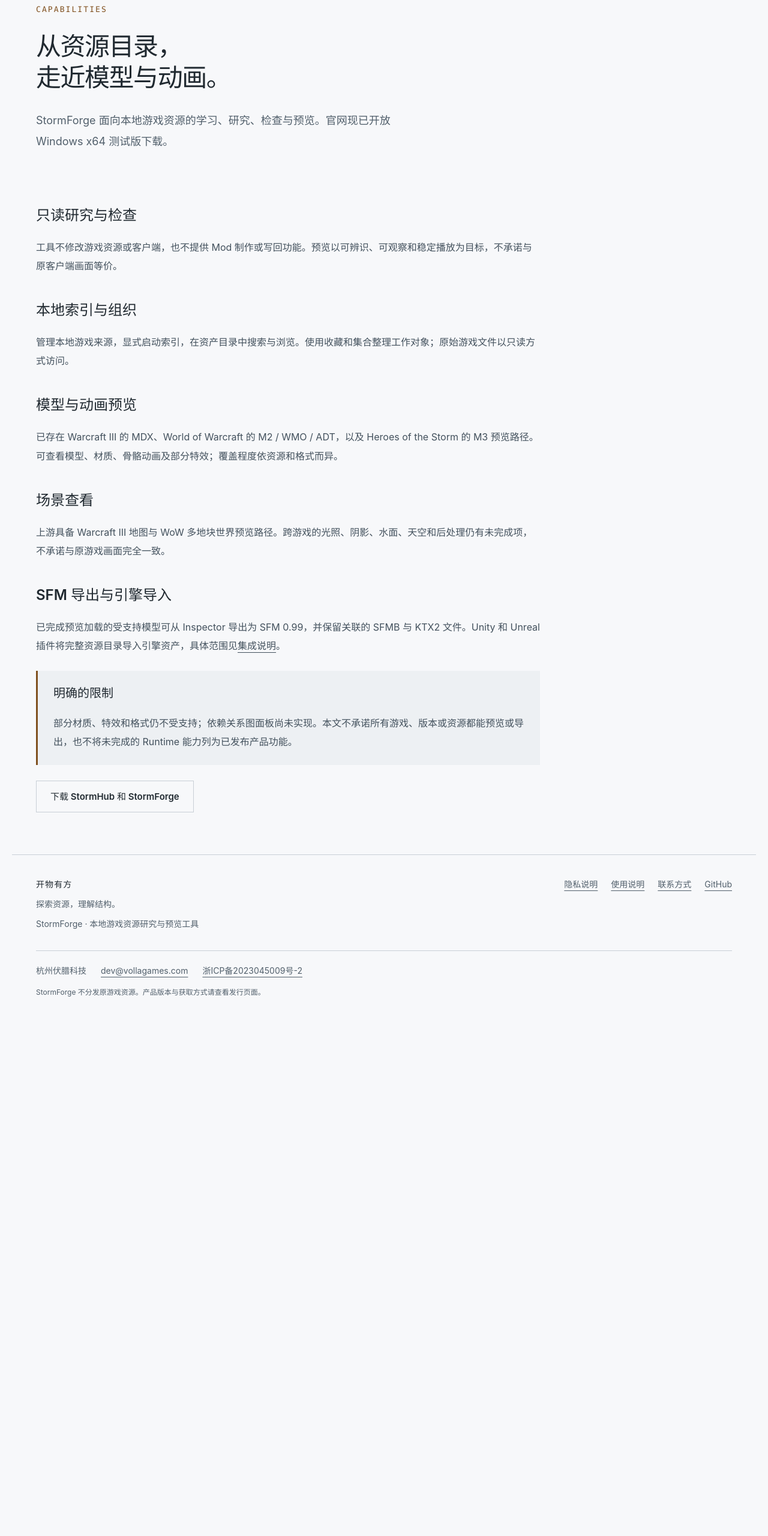
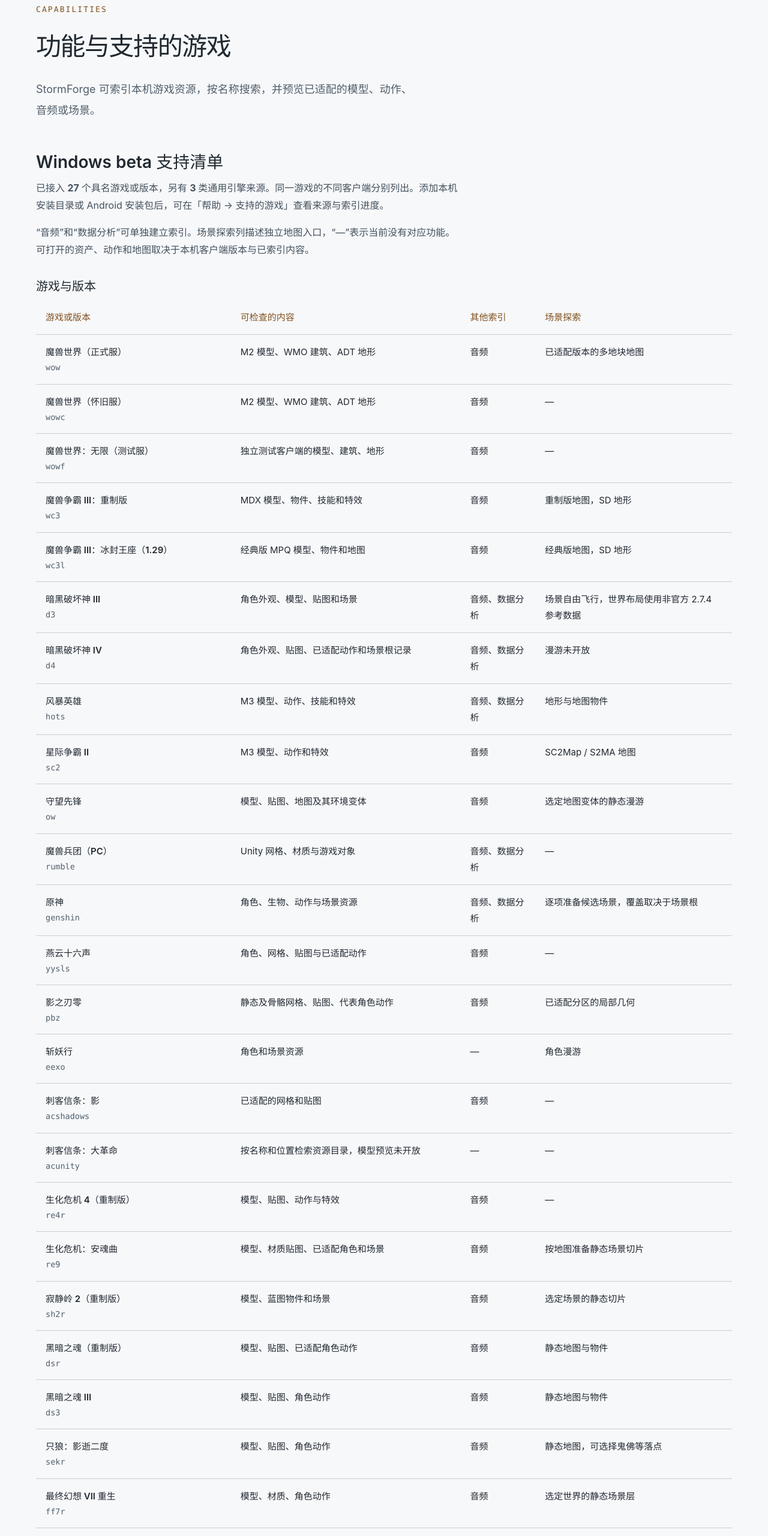
Before and after one commit to vincentely/StormForge-Toolkit, an Astro site: page /features in a window 1280 px wide. Shown: the part 160-2720 px from the top of the page at 60% size. Before the commit the page ends 1856 px from the top, so only its background shows below. Built offline with nearby package versions, Linux system fonts and the light colour scheme; Astro itself is replaced by a stand-in of ours.

Commit message:
Publish the Windows beta game coverage list and refreshed download

```diff
--- a/src/pages/docs.astro
+++ b/src/pages/docs.astro
@@ -17,7 +17,7 @@ import Layout from '../layouts/Layout.astro';
   <h2>打开第一个资源</h2>
   <p>StormForge 的图形预览需要 Windows x64、支持 Direct3D 12 的显卡和相应驱动。先在本机安装合法拥有的受支持游戏，再使用所选通道提供的登录方式进入 StormForge。</p>
   <ol>
-    <li>在 <code>Sources</code> 中添加本机游戏目录或受支持的移动端安装包。</li>
+    <li>在「帮助 → 支持的游戏」查看各版本的能力与本机索引状态，再添加安装目录或 Android 安装包。也可以先查看<a href="/features/#supported-games">官网游戏支持清单</a>。</li>
     <li>为需要的内容启动索引。索引完成后，在资产浏览器中搜索并选择模型或场景，打开预览。</li>
     <li>在预览中观察模型、材质和可用动作。引擎集成的可用范围取决于对应产品版本和账号授权。</li>
   </ol>
--- a/src/pages/features.astro
+++ b/src/pages/features.astro
@@ -1,7 +1,47 @@
 ---
 import Layout from '../layouts/Layout.astro';
+import { Content as SupportedGames } from '../supported-games.md';
 ---
-<Layout title="功能与支持范围" description="了解 StormForge 已实现的索引、预览和 SFM 工作流，以及当前明确的能力边界。">
-<header class="page-head"><p class="eyebrow">CAPABILITIES</p><h1>从资源目录，<br />走近模型与动画。</h1><p class="lead">StormForge 面向本地游戏资源的学习、研究、检查与预览。官网现已开放 Windows x64 测试版下载。</p></header>
-<div class="prose"><h2>只读研究与检查</h2><p>工具不修改游戏资源或客户端，也不提供 Mod 制作或写回功能。预览以可辨识、可观察和稳定播放为目标，不承诺与原客户端画面等价。</p><h2>本地索引与组织</h2><p>管理本地游戏来源，显式启动索引，在资产目录中搜索与浏览。使用收藏和集合整理工作对象；原始游戏文件以只读方式访问。</p><h2>模型与动画预览</h2><p>已存在 Warcraft III 的 MDX、World of Warcraft 的 M2 / WMO / ADT，以及 Heroes of the Storm 的 M3 预览路径。可查看模型、材质、骨骼动画及部分特效；覆盖程度依资源和格式而异。</p><h2>场景查看</h2><p>上游具备 Warcraft III 地图与 WoW 多地块世界预览路径。跨游戏的光照、阴影、水面、天空和后处理仍有未完成项，不承诺与原游戏画面完全一致。</p><h2>SFM 导出与引擎导入</h2><p>已完成预览加载的受支持模型可从 Inspector 导出为 SFM 0.99，并保留关联的 SFMB 与 KTX2 文件。Unity 和 Unreal 插件将完整资源目录导入引擎资产，具体范围见<a href="/docs/#integrations">集成说明</a>。</p><div class="notice"><h3>明确的限制</h3><p>部分材质、特效和格式仍不受支持；依赖关系图面板尚未实现。本文不承诺所有游戏、版本或资源都能预览或导出，也不将未完成的 Runtime 能力列为已发布产品功能。</p></div><a class="button" href="/download/">下载 StormHub 和 StormForge</a></div>
+<Layout title="功能与支持的游戏" description="按游戏和版本查看 StormForge Windows beta 的资产预览、音频、数据分析与场景探索支持范围。">
+  <header class="page-head">
+    <p class="eyebrow">CAPABILITIES</p>
+    <h1>功能与支持的游戏</h1>
+    <p class="lead">StormForge 可索引本机游戏资源，按名称搜索，并预览已适配的模型、动作、音频或场景。</p>
+  </header>
+
+  <section id="supported-games" class="coverage" aria-labelledby="coverage-title">
+    <h2 id="coverage-title">Windows beta 支持清单</h2>
+    <SupportedGames />
+  </section>
+
+  <div class="prose">
+    <h2>索引与预览</h2>
+    <p>在「游戏来源」中添加本机安装目录或 Android 安装包，勾选所需的索引。打开资产即可检查模型、材质或可用动作，也可用收藏和集合整理资源。StormForge 以只读方式访问游戏文件。</p>
+    <p>场景探索可检查地图的地形、建筑和摆放物件。预览以可辨识、可观察和稳定播放为目标，材质、特效、光照和水面的呈现随游戏而异。依赖关系图面板尚未开放。</p>
+    <h2>引擎集成</h2>
+    <p>Agent 可以连接 StormForge MCP 获取 Unity 接收规范和参考实现，预检并重建受支持的资产，再查询回执。SFM 0.99 资源目录保留 SFMB 与 KTX2 依赖文件。Unity 和 Unreal 的导入范围、版本与账号要求见<a href="/docs/#integrations">集成说明</a>。</p>
+    <a class="button" href="/download/">下载 StormHub 和 StormForge</a>
+  </div>
 </Layout>
+
+<style>
+  .coverage { scroll-margin-top: 1rem; }
+  .coverage h2 { margin-bottom: .5rem; }
+  .coverage :global(p) { max-width: 70ch; color: var(--prose); }
+  .coverage :global(h3) { margin: 2rem 0 .5rem; }
+  .coverage :global(table) { margin: .5rem 0 1.25rem; }
+  .coverage :global(th:first-child) { width: 28%; }
+  .coverage :global(th:nth-child(2)) { width: 33%; }
+  .coverage :global(td:first-child) { font-weight: 600; }
+  .coverage :global(td code) { display: block; color: var(--muted); font-weight: 400; }
+  @media (max-width: 700px) {
+    .coverage :global(thead) { position: absolute; width: 1px; height: 1px; overflow: hidden; clip-path: inset(50%); }
+    .coverage :global(table), .coverage :global(tbody) { display: block; }
+    .coverage :global(tr) { display: grid; gap: .25rem; padding: .85rem 0; border-top: 1px solid var(--line); }
+    .coverage :global(td) { border: 0; padding: 0; }
+    .coverage :global(td:first-child) { font-size: 1rem; }
+    .coverage :global(td code) { display: inline; margin-left: .2rem; }
+    .coverage :global(td:nth-child(3)::before) { content: "其他索引　"; color: var(--muted); }
+    .coverage :global(td:nth-child(4)::before) { content: "场景探索　"; color: var(--muted); }
+  }
+</style>
--- /dev/null
+++ b/src/supported-games.md
@@ -0,0 +1,47 @@
+已接入 **27 个具名游戏或版本**，另有 **3 类通用引擎来源**。同一游戏的不同客户端分别列出。添加本机安装目录或 Android 安装包后，可在「帮助 → 支持的游戏」查看来源与索引进度。
+
+“音频”和“数据分析”可单独建立索引。场景探索列描述独立地图入口，“—”表示当前没有对应功能。可打开的资产、动作和地图取决于本机客户端版本与已索引内容。
+
+### 游戏与版本
+
+| 游戏或版本 | 可检查的内容 | 其他索引 | 场景探索 |
+| --- | --- | --- | --- |
+| 魔兽世界（正式服） `wow` | M2 模型、WMO 建筑、ADT 地形 | 音频 | 已适配版本的多地块地图 |
+| 魔兽世界（怀旧服） `wowc` | M2 模型、WMO 建筑、ADT 地形 | 音频 | — |
+| 魔兽世界：无限（测试服） `wowf` | 独立测试客户端的模型、建筑、地形 | 音频 | — |
+| 魔兽争霸 III：重制版 `wc3` | MDX 模型、物件、技能和特效 | 音频 | 重制版地图，SD 地形 |
+| 魔兽争霸 III：冰封王座（1.29） `wc3l` | 经典版 MPQ 模型、物件和地图 | 音频 | 经典版地图，SD 地形 |
+| 暗黑破坏神 III `d3` | 角色外观、模型、贴图和场景 | 音频、数据分析 | 场景自由飞行，世界布局使用非官方 2.7.4 参考数据 |
+| 暗黑破坏神 IV `d4` | 角色外观、贴图、已适配动作和场景根记录 | 音频、数据分析 | 漫游未开放 |
+| 风暴英雄 `hots` | M3 模型、动作、技能和特效 | 音频、数据分析 | 地形与地图物件 |
+| 星际争霸 II `sc2` | M3 模型、动作和特效 | 音频 | SC2Map / S2MA 地图 |
+| 守望先锋 `ow` | 模型、贴图、地图及其环境变体 | 音频 | 选定地图变体的静态漫游 |
+| 魔兽兵团（PC） `rumble` | Unity 网格、材质与游戏对象 | 音频、数据分析 | — |
+| 原神 `genshin` | 角色、生物、动作与场景资源 | 音频、数据分析 | 逐项准备候选场景，覆盖取决于场景根 |
+| 燕云十六声 `yysls` | 角色、网格、贴图与已适配动作 | 音频 | — |
+| 影之刃零 `pbz` | 静态及骨骼网格、贴图、代表角色动作 | 音频 | 已适配分区的局部几何 |
+| 斩妖行 `eexo` | 角色和场景资源 | — | 角色漫游 |
+| 刺客信条：影 `acshadows` | 已适配的网格和贴图 | 音频 | — |
+| 刺客信条：大革命 `acunity` | 按名称和位置检索资源目录，模型预览未开放 | — | — |
+| 生化危机 4（重制版） `re4r` | 模型、贴图、动作与特效 | 音频 | — |
+| 生化危机：安魂曲 `re9` | 模型、材质贴图、已适配角色和场景 | 音频 | 按地图准备静态场景切片 |
+| 寂静岭 2（重制版） `sh2r` | 模型、蓝图物件和场景 | 音频 | 选定场景的静态切片 |
+| 黑暗之魂（重制版） `dsr` | 模型、贴图、已适配角色动作 | 音频 | 静态地图与物件 |
+| 黑暗之魂 III `ds3` | 模型、贴图、角色动作 | 音频 | 静态地图与物件 |
+| 只狼：影逝二度 `sekr` | 模型、贴图、角色动作 | 音频 | 静态地图，可选择鬼佛等落点 |
+| 最终幻想 VII 重生 `ff7r` | 模型、材质、角色动作 | 音频 | 选定世界的静态场景层 |
+| Mall Craze（Steam Demo） `mallc` | 静态及骨骼网格、贴图、绑定骨架的动作 | 数据分析 | — |
+| 歧路旅人：大陆的霸者 `com.netease.ma167` | Android 版的网格、精灵、Spine 和静态场景切片 | 音频、数据分析 | — |
+| Idle Obelisk Miner `com.checkbox.minershminer` | Android 版的纹理页、精灵首帧 | 音频、数据分析 | — |
+
+**仅登记来源**　炉石传说（`hearthstone`）已登记，资产索引、预览和场景探索尚未开放。
+
+### 通用引擎来源
+
+| 来源 | 可检查的内容 | 其他索引 | 场景探索 |
+| --- | --- | --- | --- |
+| Unity（Windows / Android） `unity` | 标准 Windows Player 或 APK/XAPK 中已适配的网格、贴图、游戏对象 | 音频、数据分析 | — |
+| Unreal Engine（Windows） `unreal` | UE 4.27、5.2 已适配的安装布局和未加密资源，包括静态网格、Texture2D | — | — |
+| Cocos Creator（Android） `cocos` | 安装包内的贴图、预制体、静态场景组合、Spine 及原生动画 | 音频、数据分析 | — |
+
+通用 Unity 可读取已适配的 FMOD 音频库，Android 安装包还支持部分独立 AudioClip。数据分析按来源实际包含的表、脚本元数据和对象结构开放。
```
Also changed, not shown: docs/content-sources.md (+4 -0 lines), release/desktop-windows.json.
